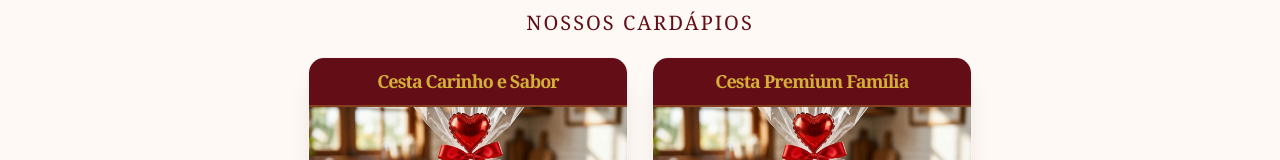
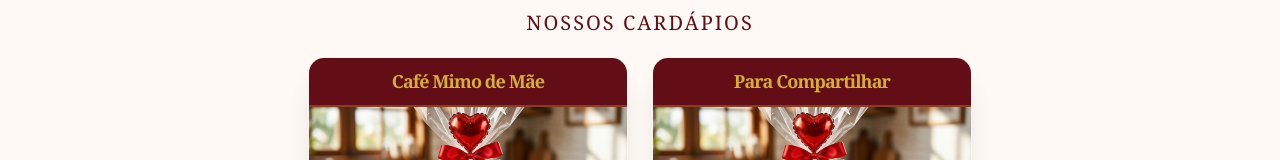
Before and after one commit to ranilsonbaldez/ligia-cestas, a Next.js app: page / in a window 1280 px wide. Shown: the part 344-504 px from the top of the page. Built offline with nearby package versions, Linux system fonts and the light colour scheme.

Commit message:
nomes cestas

```diff
--- a/app/cestas.js
+++ b/app/cestas.js
@@ -1,7 +1,7 @@
 export const cestas = [
   {
     id: 1,
-    nome: "Cesta Carinho e Sabor",
+    nome: "Café Mimo de Mãe",
     preco: "185,00",
     imagem: "/cesta-mae.png",
     itens: [
@@ -20,7 +20,7 @@ export const cestas = [
   },
   {
     id: 2,
-    nome: "Cesta Premium Família",
+    nome: "Para Compartilhar",
     preco: "385,00",
     imagem: "/cesta-mae.png",
     itens: [
```
